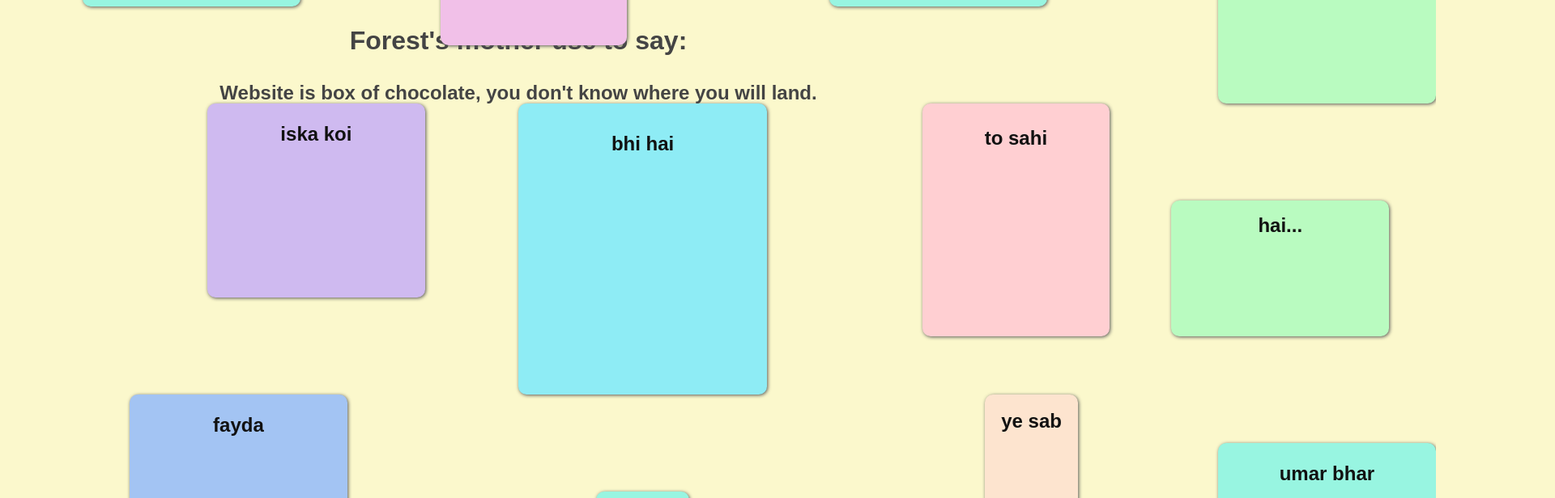
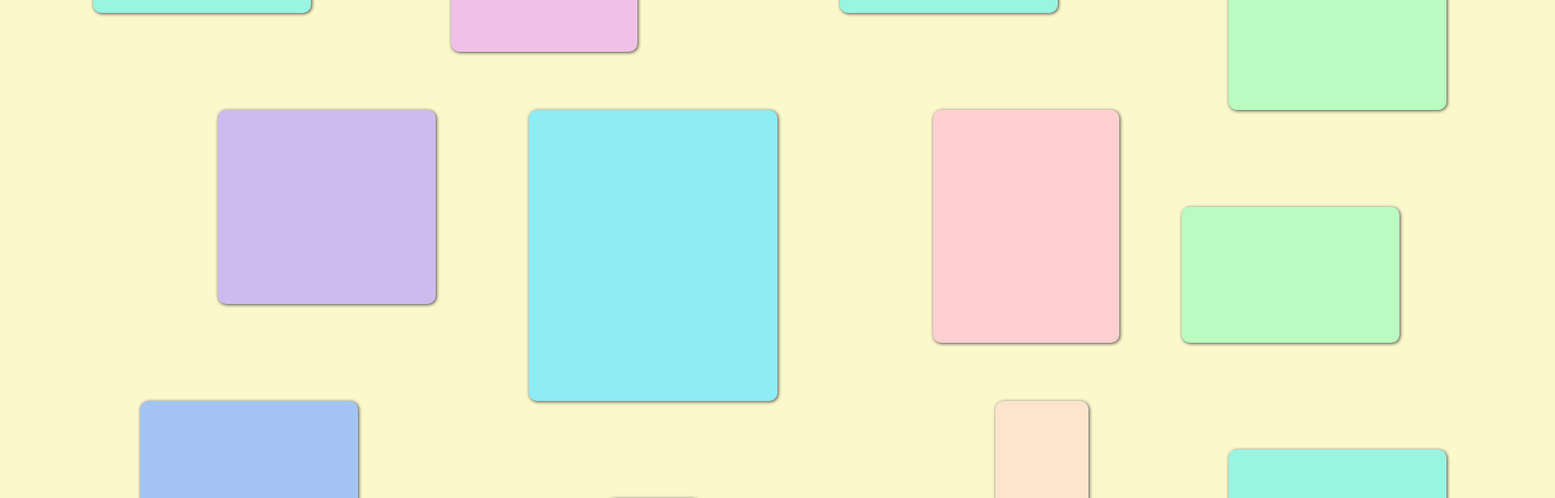
Before and after one commit to guygauravtyagi/havenicethings, a React (Create React App) app in the folder portleo/: page / in a window 1280 px wide. Shown: the part 320-936 px from the top of the page at 81% size, 1920 px wide, since content can reach past the window. Built offline with nearby package versions, Linux system fonts and the light colour scheme.

Commit message:
Added mouse trail

```diff
--- a/portleo/package.json
+++ b/portleo/package.json
@@ -8,7 +8,7 @@
     "@testing-library/user-event": "^13.5.0",
     "react": "^18.2.0",
     "react-dom": "^18.2.0",
-    "react-scripts": "5.0.1",
+    "react-scripts": "^5.0.1",
     "web-vitals": "^2.1.4"
   },
   "scripts": {
@@ -34,5 +34,8 @@
       "last 1 firefox version",
       "last 1 safari version"
     ]
+  },
+  "devDependencies": {
+    "react-router-dom": "^6.6.1"
   }
 }
--- a/portleo/src/App.js
+++ b/portleo/src/App.js
@@ -1,13 +1,22 @@
 import './App.css';
+import { BrowserRouter, Routes, Route } from "react-router-dom";
+
 import Home from './pages/home/Home';
+import Blog from './pages/blogs/Blog';
+import About from './pages/about/About';
+import Contact from './pages/contact/Contact';
 
 function App() {
   return (
-    <div className='page' >
-      <h1>Forest's mother use to say:</h1>
-      <h2>Website is box of chocolate, you don't know where you will land.</h2>
-      <Home></Home>
-    </div>
+    <BrowserRouter>
+      <Routes>
+          <Route path="home" element={<Home />} />
+          <Route path="about" element={<About />} />
+          <Route path="blogs" element={<Blog />} />
+          <Route path="contact" element={<Contact />} />
+          <Route path="*" element={<Home />} />
+      </Routes>
+    </BrowserRouter>
   );
 }
 
--- /dev/null
+++ b/portleo/src/pages/about/About.js
@@ -0,0 +1,9 @@
+function About(params) {
+    return(
+        <div>
+            <h4>About</h4>
+        </div>
+    );
+}
+
+export default About;
--- /dev/null
+++ b/portleo/src/pages/blogs/Blog.js
@@ -0,0 +1,9 @@
+function Blog(params) {
+    return(
+        <div>
+            <h4>Blog</h4>
+        </div>
+    );
+}
+
+export default Blog;
--- /dev/null
+++ b/portleo/src/pages/contact/Contact.js
@@ -0,0 +1,9 @@
+function Contact(params) {
+    return(
+        <div>
+            <h4>Contact</h4>
+        </div>
+    );
+}
+
+export default Contact;
--- a/portleo/src/pages/home/Home.js
+++ b/portleo/src/pages/home/Home.js
@@ -5,9 +5,18 @@ import Card from '../../shared/cards/Card';
 
 function Home(props) {
 
+    const dots = [];
+    let mouse = {
+        x: 0,
+        y: 0
+    };
+
     React.useEffect(() => {
         document.body.onmousemove = function (ev) {
             const homeScreen = document.getElementById('home-space');
+            if (!homeScreen) return;
+            mouse.x = (ev.clientX / window.innerWidth) * (homeScreen.offsetWidth);
+            mouse.y = (ev.clientY / window.innerHeight) * (homeScreen.offsetHeight);
             const xMov = (ev.clientX / window.innerWidth) * (homeScreen.offsetWidth - window.innerWidth) * -1,
                 yMov = (ev.clientY / window.innerHeight) * (homeScreen.offsetHeight - window.innerHeight) * -1;
             homeScreen.style.transform = `translate(${xMov}px, ${yMov}px)`;
@@ -19,106 +28,156 @@ function Home(props) {
                 easing: "ease"
             });
         }
+            for (var i = 0; i < 12; i++) {
+                var d = new Dot(document.getElementById('home-space'));
+                dots.push(d);
+            }
     }, []);
 
-    return <div id='home-space' className='home-container'>
+    function animate() {
+        draw(mouse);
+        requestAnimationFrame(animate);
+    }
+    animate();
+
+    var Dot = function (ele) {
+        this.x = 0;
+        this.y = 0;
+        this.node = (function () {
+            var n = document.createElement("div");
+            n.className = "trail";
+            ele.appendChild(n);
+            return n;
+        }());
+    };
+    Dot.prototype.draw = function () {
+        this.node.style.left = this.x + "px";
+        this.node.style.top = this.y + "px";
+    };
+    function draw(mouse) {
+        var x = mouse.x,
+            y = mouse.y;
+        dots.forEach(function (dot, index, dots) {
+            var nextDot = dots[index + 1] || dots[0];
+            dot.x = x;
+            dot.y = y;
+            dot.draw();
+            x += (nextDot.x - dot.x) * .5;
+            y += (nextDot.y - dot.y) * .5;
+        });
+    }
+
+    return (
+        <div id='home-space' className='home-container'>
             <Card style={{
                 backgroundColor: 'var(--var-not-darkgreen)',
+                color: 'var(--var-not-darkgreen)',
                 height: '20%',
                 width: '14%',
-            top: '24%',
-            left: '22%',
+                top: '8%',
+                left: '6%',
             }} src='https://images.unsplash.com/photo-1551590192-8070a16d9f67?ixlib=rb-4.0.3&ixid=MnwxMjA3fDB8MHxwaG90by1wYWdlfHx8fGVufDB8fHx8&auto=format&fit=crop&w=1171&q=80'
-        heading='Abbey' ></Card>
+                heading='About Us' link='/about' ></Card>
             <Card style={{
                 backgroundColor: 'var(--var-not-orange)',
+                color: 'var(--var-not-orange)',
                 height: '16%',
                 width: '6%',
-            top: '84%',
-            left: '80%',
+                top: '68%',
+                left: '64%',
             }} src='https://images.unsplash.com/photo-1449844908441-8829872d2607?ixlib=rb-4.0.3&ixid=MnwxMjA3fDB8MHxwaG90by1wYWdlfHx8fGVufDB8fHx8&auto=format&fit=crop&w=1470&q=80'
-        heading='ye sab' ></Card>
+                heading='Stuff'></Card>
             <Card style={{
                 backgroundColor: 'var(--var-not-pink)',
+                color: 'var(--var-not-pink)',
                 height: '24%',
                 width: '12%',
-            top: '54%',
-            left: '76%',
+                top: '38%',
+                left: '60%',
             }} src='https://images.unsplash.com/photo-1670844686624-91d05f20f245?ixlib=rb-4.0.3&ixid=MnwxMjA3fDB8MHxwaG90by1wYWdlfHx8fGVufDB8fHx8&auto=format&fit=crop&w=1470&q=80'
-        heading='to sahi' ></Card>
+                heading='Nice' ></Card>
             <Card style={{
                 backgroundColor: 'var(--var-not-purple)',
+                color: 'var(--var-not-purple)',
                 height: '24%',
                 width: '12%',
-            top: '24%',
-            left: '45%',
+                top: '8%',
+                left: '29%',
             }} src='https://images.unsplash.com/photo-1671293877875-01ec7b83c2fa?ixlib=rb-4.0.3&ixid=MnwxMjA3fDB8MHxwaG90by1wYWdlfHx8fGVufDB8fHx8&auto=format&fit=crop&w=880&q=80'
-        heading='hai par' ></Card>
+                heading='Contact Us' link='/contact' ></Card>
             <Card style={{
                 backgroundColor: 'var(--var-not-violet)',
+                color: 'var(--var-not-violet)',
                 height: '20%',
                 width: '14%',
-            top: '54%',
-            left: '30%',
+                top: '38%',
+                left: '14%',
             }} src='https://images.unsplash.com/photo-1669545220173-849c2e2d7056?ixlib=rb-4.0.3&ixid=MnwxMjA3fDB8MHxwaG90by1wYWdlfHx8fGVufDB8fHx8&auto=format&fit=crop&w=764&q=80'
-        heading='iska koi' ></Card>
+                heading='We' ></Card>
             <Card style={{
                 backgroundColor: 'var(--var-not-blue)',
+                color: 'var(--var-not-blue)',
                 height: '20%',
                 width: '14%',
-            top: '84%',
-            left: '25%',
+                top: '68%',
+                left: '9%',
             }} src='https://images.unsplash.com/photo-1671299741209-04e760c463a6?ixlib=rb-4.0.3&ixid=MnwxMjA3fDB8MHxwaG90by1wYWdlfHx8fGVufDB8fHx8&auto=format&fit=crop&w=687&q=80'
                 heading='fayda' ></Card>
             <Card style={{
                 backgroundColor: 'var(--var-not-skyblue)',
+                color: 'var(--var-not-skyblue)',
                 height: '30%',
                 width: '16%',
-            top: '54%',
-            left: '50%',
+                top: '38%',
+                left: '34%',
             }} src='https://images.unsplash.com/photo-1664907933800-4a949153ce69?ixlib=rb-4.0.3&ixid=MnwxMjA3fDB8MHxwaG90by1wYWdlfHx8fGVufDB8fHx8&auto=format&fit=crop&w=1632&q=80'
-        heading='bhi hai' ></Card>
+                heading='Build' ></Card>
             <Card style={{
                 backgroundColor: 'var(--var-not-darkgreen)',
+                color: 'var(--var-not-darkgreen)',
                 height: '14%',
                 width: '6%',
-            top: '94%',
-            left: '55%',
+                top: '78%',
+                left: '39%',
             }} src='https://images.unsplash.com/photo-1671981151707-7aa791793275?ixlib=rb-4.0.3&ixid=MnwxMjA3fDB8MHxwaG90by1wYWdlfHx8fGVufDB8fHx8&auto=format&fit=crop&w=689&q=80'
                 heading='ya bas' ></Card>
             <Card style={{
                 backgroundColor: 'var(--var-not-green)',
+                color: 'var(--var-not-darkgreen)',
                 height: '20%',
                 width: '14%',
-            top: '34%',
-            left: '95%',
+                top: '18%',
+                left: '79%',
             }} src='https://images.unsplash.com/photo-1671379827170-aaf624d3ead9?ixlib=rb-4.0.3&ixid=MnwxMjA3fDB8MHxwaG90by1wYWdlfHx8fGVufDB8fHx8&auto=format&fit=crop&w=765&q=80'
                 heading='dabbey hi' ></Card>
             <Card style={{
                 backgroundColor: 'var(--var-not-darkgreen)',
+                color: 'var(--var-not-darkgreen)',
                 height: '20%',
                 width: '14%',
-            top: '24%',
-            left: '70%',
+                top: '8%',
+                left: '54%',
             }} src='https://images.unsplash.com/photo-1669723009423-6c1b3d11dd92?ixlib=rb-4.0.3&ixid=MnwxMjA3fDB8MHxwaG90by1wYWdlfHx8fGVufDB8fHx8&auto=format&fit=crop&w=1470&q=80'
-        heading='hilane' ></Card>
+                heading='Blogs' link='/blogs' ></Card>
             <Card style={{
                 backgroundColor: 'var(--var-not-green)',
+                color: 'var(--var-not-green)',
                 height: '14%',
                 width: '14%',
-            top: '64%',
-            left: '92%',
+                top: '48%',
+                left: '76%',
             }} src='https://images.unsplash.com/photo-1669612321204-9408aabf8b7b?ixlib=rb-4.0.3&ixid=MnwxMjA3fDB8MHxwaG90by1wYWdlfHx8fGVufDB8fHx8&auto=format&fit=crop&w=687&q=80'
-        heading='hai...' ></Card>
+                heading='Things' ></Card>
             <Card style={{
                 backgroundColor: 'var(--var-not-darkgreen)',
+                color: 'var(--var-not-darkgreen)',
                 height: '20%',
                 width: '14%',
-            top: '89%',
-            left: '95%',
+                top: '73%',
+                left: '79%',
             }} src='https://images.unsplash.com/photo-1671282102737-b1fe779a6a05?ixlib=rb-4.0.3&ixid=MnwxMjA3fDB8MHxwaG90by1wYWdlfHx8fGVufDB8fHx8&auto=format&fit=crop&w=687&q=80'
                 heading='umar bhar' ></Card>
-    </div>
+        </div>)
 }
 
 
--- a/portleo/src/shared/cards/Card.css
+++ b/portleo/src/shared/cards/Card.css
@@ -4,10 +4,10 @@
     background-color: var(--var-not-darkgreen);
     position: absolute;
     border-radius: 10px;
-    box-shadow: 1px 1px 4px 0px var(--var-black-05);
+    box-shadow: 1px 1px 4px 0px var(--var-black-04);
 }
 
-.card-container>img {
+.card-container>a>img {
     height: 100%;
     width: 100%;
     border-radius: inherit;
@@ -16,18 +16,25 @@
     transition: 1000ms;
 }
 
-.card-container>h2 {
+a {
+    color: inherit;
+    border-radius: inherit;
+}
+
+.card-container>a>h2 {
     position: absolute;
     width: 100%;
-    top: 10%;
+    font-size: 2.5rem;
+    top: 0%;
     text-align: center;
-    color: var(--var-black-01);
-    transition: 1000ms;
+    transition: 2000ms;
+    opacity: 0;
 }
 
 .card-container:hover {
     transform: scale(1.05);
     transition: 1000ms;
+    box-shadow: 2px 2px 8px 0px var(--var-black-04);
 }
 
 .card-container:hover img {
@@ -36,5 +43,6 @@
 
 .card-container:hover h2 {
     top: 45%;
-    color: var(--var-black-14);
+    color: var(--var-black-15);
+    opacity: 1;
 }
--- a/portleo/src/shared/cards/Card.js
+++ b/portleo/src/shared/cards/Card.js
@@ -1,9 +1,12 @@
 import './Card.css';
+import { Link } from "react-router-dom";
 
 function Card(props) {
     return <div className='card-container' style={props.style} >
-        <img src={props.src}></img>
-        <h2>{props.heading}</h2>
+        <Link to={props.link}>
+            <img src={props.src}></img>
+            <h2>{props.heading}</h2>
+        </Link>
     </div>
 }
 
```
Also changed, not shown: portleo/src/pages/home/Home.css (+7 -0 lines), portleo/src/assests/images/foot.png (added), portleo/src/pages/about/About.css (added), portleo/src/pages/blogs/Blog.css (added), portleo/src/pages/contact/Contact.css (added), 1 other file (tests, documents, lock files or other folders). Lines whose indentation alone changed are shown as unchanged.
